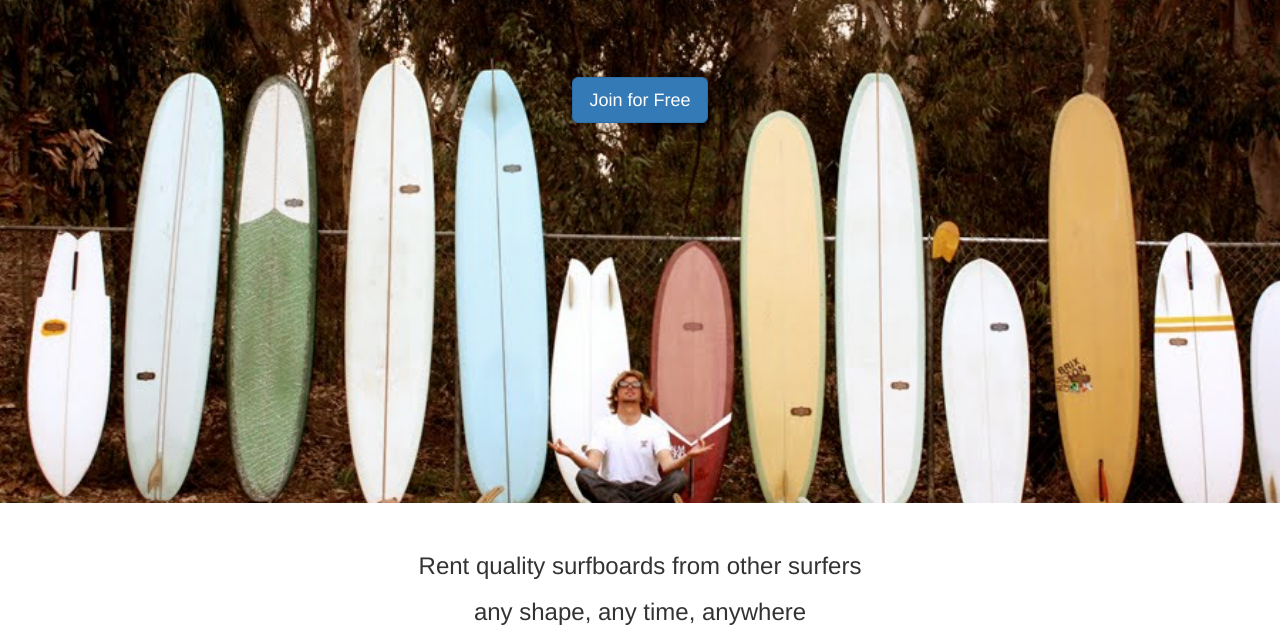
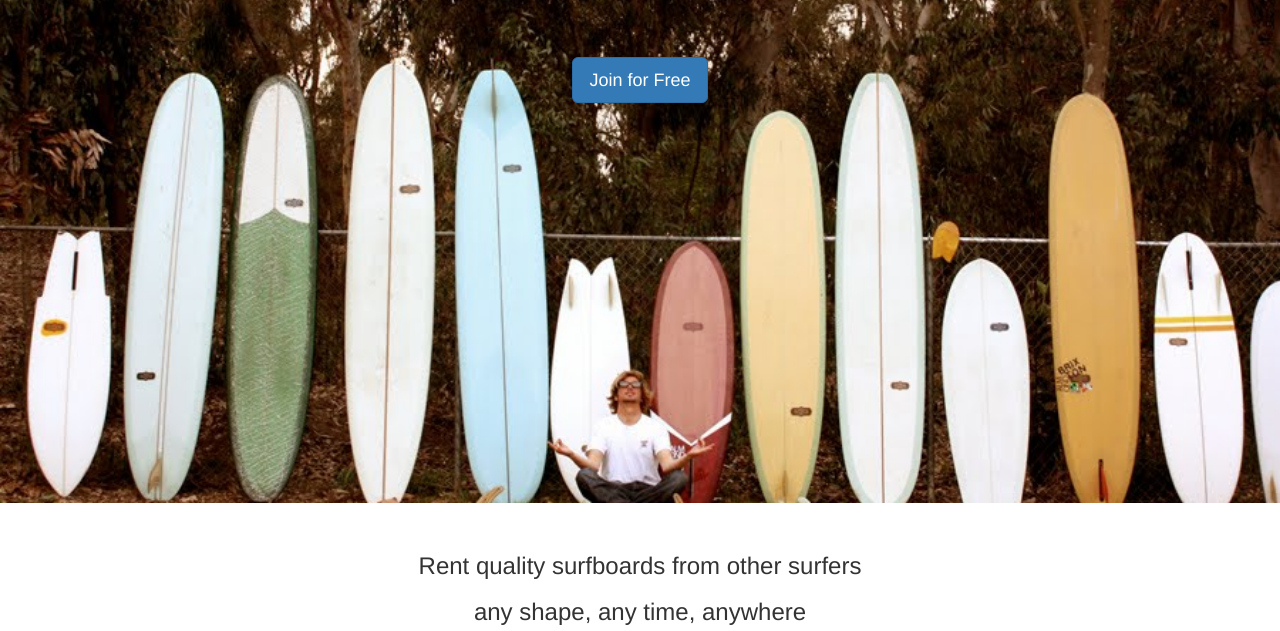
Before and after one commit to aslaboski/aslaboski.github.io, a plain HTML site: page index.html in a window 1280 px wide. Shown: the part 169-800 px from the top of the page. Drawn offline with nearby package versions, Linux system fonts and the light colour scheme.

Commit message:
final final

```diff
--- a/style.css
+++ b/style.css
@@ -10,10 +10,6 @@
   margin-top:0;
   margin-bottom: 60px;
   color: white;
-}
-
-#jumbo_join {
-  margin-top: 20px;
 }
 
 .jumbotron {
```
